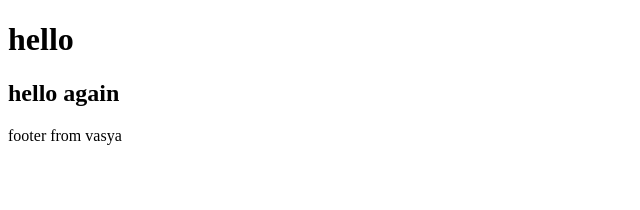
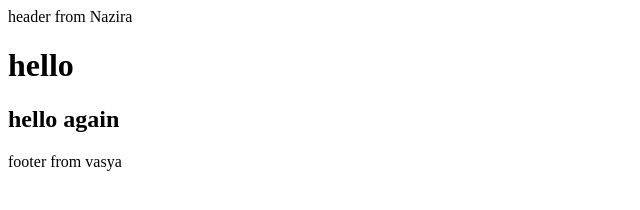
Before and after one commit to Nazi82/my-site2, a plain HTML site: page index.html in a window 1280 px wide. Shown: the whole page, without its empty margins (0-640 px from the left). Drawn offline with Linux system fonts and the light colour scheme.

Commit message:
add header

```diff
--- a/index.html
+++ b/index.html
@@ -7,6 +7,7 @@
     <title>Document</title>
   </head>
   <body>
+    <header>header from Nazira</header>
     <h1>hello</h1>
     <h2>hello again</h2>
     <footer>footer from vasya</footer>
```
